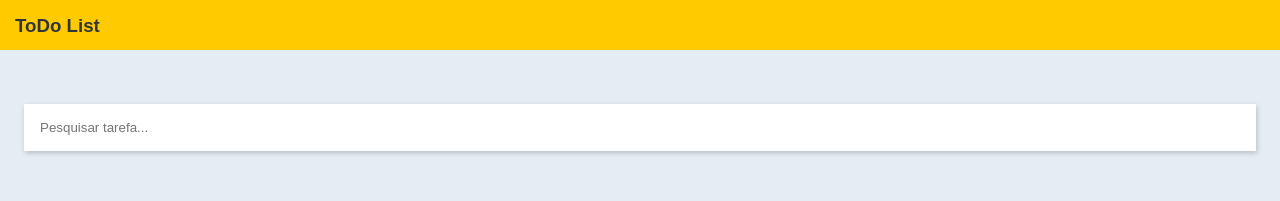
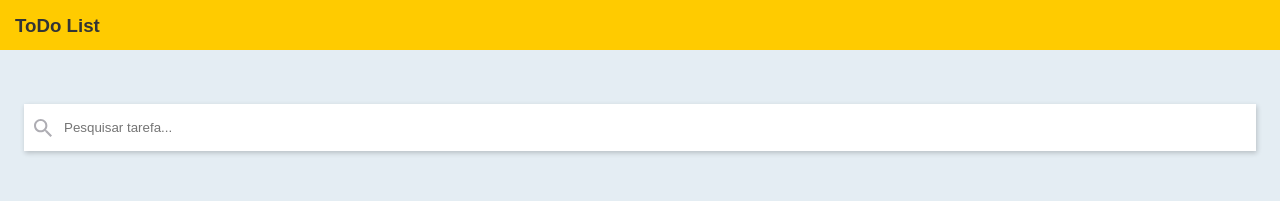
Before and after one commit to kevindantas/react-todolist, a React (Create React App) app: page / in a window 1280 px wide. Shown: the top 201 px of the page. Built offline with nearby package versions, Linux system fonts and the light colour scheme; the HTML template or start-up script is replaced by a standard one.

Commit message:
Add icon Search

```diff
--- a/src/components/SearchField.css
+++ b/src/components/SearchField.css
@@ -8,6 +8,9 @@
     box-shadow: 1px 2px 5px rgba(0,0,0,.2);
     will-change: box-shadow;
     transition: box-shadow 0.3s ease-in;
+    padding-left: 40px;
+    background: #fff url(SearchIcon.svg) no-repeat;
+    background-position: 10px;
 }
 
 .search-form input:hover,
```
